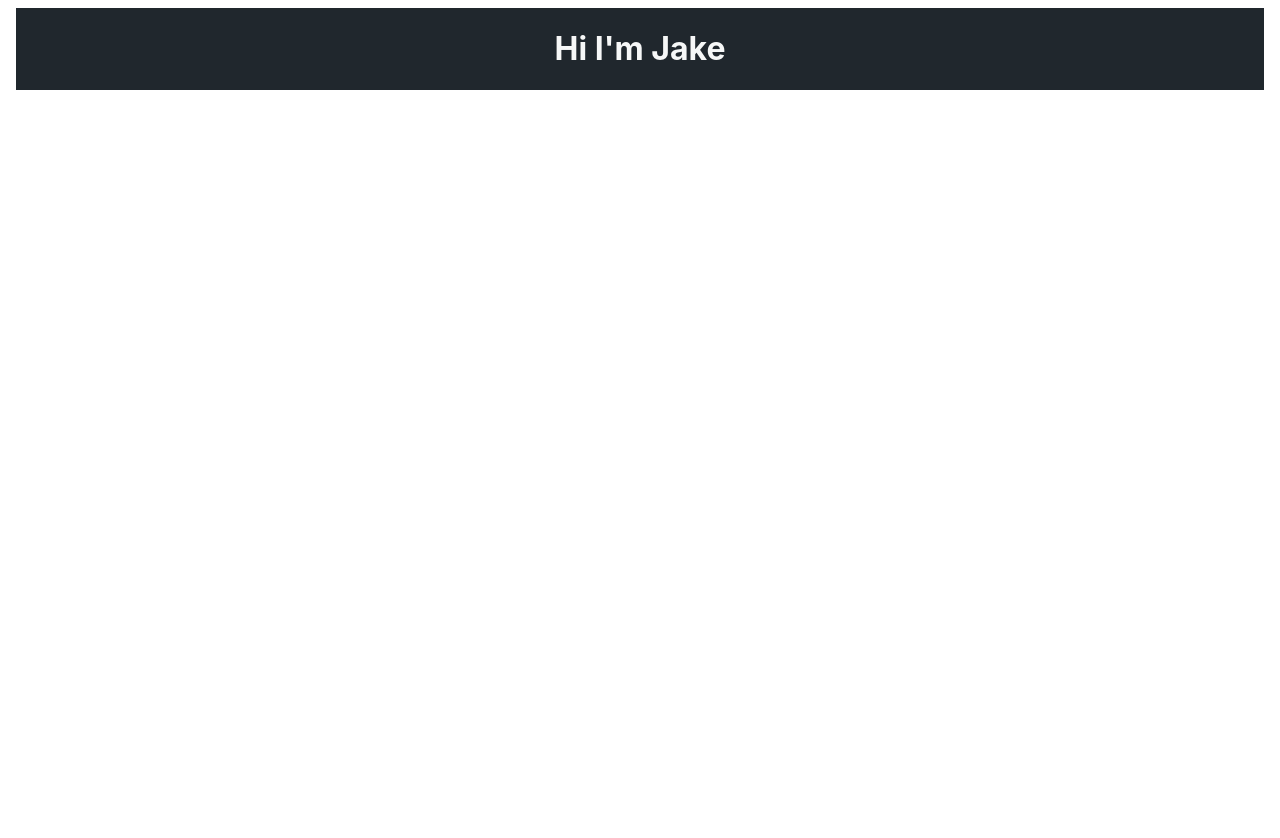
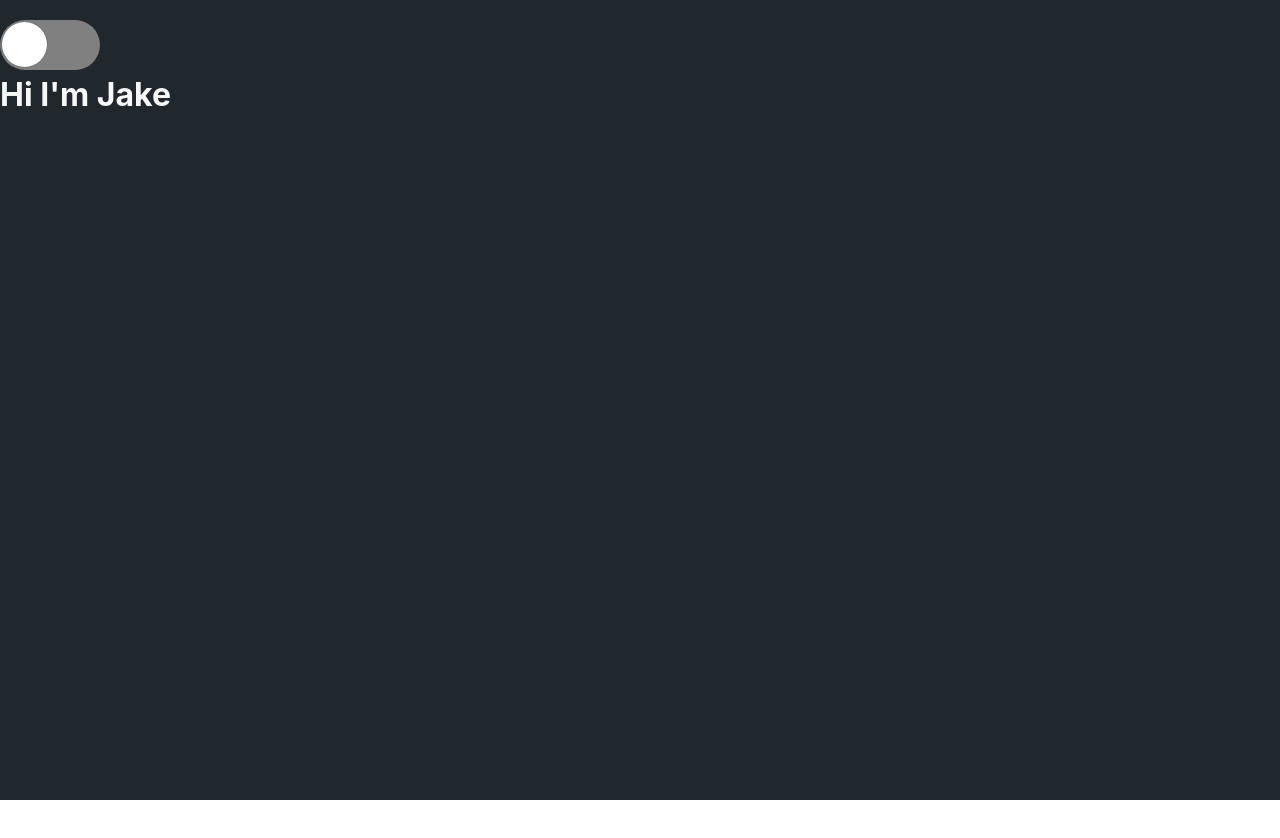
Before and after one commit to jakemeout/jakehyde.com, a Next.js app: page / in a window 1280 px wide. Shown: the top 838 px of the page. Before the commit the page ends 800 px from the top, so only its background shows below. Built offline with nearby package versions, Linux system fonts and the light colour scheme.

Commit message:
added toggle switch

```diff
--- a/pages/_document.tsx
+++ b/pages/_document.tsx
@@ -14,8 +14,8 @@ class CustomDocument extends Document {
   //   }
   render(): JSX.Element {
     return (
-      <Html>
-        <Head />
+      <Html lang="en">
+        <Head></Head>
         <body>
           <Main />
           <NextScript />
--- a/pages/index.tsx
+++ b/pages/index.tsx
@@ -2,6 +2,7 @@ import type { NextPage } from "next";
 import { useTheme } from "../styles/ThemeProvider/ThemeProvider";
 import styled from "styled-components";
 import Heading from "../src/components/Heading";
+import Navbar from "../src/components/Navbar";
 // import styled from "styled-components";
 
 const Home: NextPage = () => {
@@ -9,17 +10,16 @@ const Home: NextPage = () => {
 
   return (
     <GlobalStyle theme={theme}>
+      <Navbar />
       <Heading>Hi I'm Jake</Heading>
     </GlobalStyle>
   );
 };
 
-const GlobalStyle = styled.body(
+const GlobalStyle = styled.div(
   ({ theme }) => `
   background: ${theme.bg.primary};
   color: ${theme.text.primary};
-  display: flex;
-  justify-content: center;
 `
 );
 export default Home;
--- a/src/components/Navbar.tsx
+++ b/src/components/Navbar.tsx
@@ -1,14 +1,23 @@
 import React from "react";
 import { useTheme } from "../../styles/ThemeProvider/ThemeProvider";
 import styled from "styled-components";
+import Switch from "./Switch";
 
 const Navbar: React.FC = () => {
   const { theme } = useTheme();
-  return <NavContainer></NavContainer>;
+  return (
+    <NavContainer theme={theme}>
+      <Switch />
+    </NavContainer>
+  );
 };
 
 const NavContainer = styled.div(
   ({ theme }) => `
     color: ${theme.text.primary};
+    height: 75px;
+    width: 100%;
   `
 );
+
+export default Navbar;
--- /dev/null
+++ b/src/components/Switch.tsx
@@ -0,0 +1,74 @@
+import React, { useState } from "react";
+import styled, { StyledComponent } from "styled-components";
+import { useTheme } from "../../styles/ThemeProvider/ThemeProvider";
+
+type SwitchProp = {
+    toggleSwitch: boolean;
+  };
+
+const Switch: React.FC = () => {
+  const { theme, toggleTheme } = useTheme();
+  const [toggleSwitch, setToggleSwitch] = useState<boolean>(false);
+
+  const handleSwitch = () => {
+    setToggleSwitch(!toggleSwitch);
+  };
+
+
+
+  return (
+    <div>
+      <CheckBox
+        className="react-switch-checkbox"
+        id={`react-switch-new`}
+        type="checkbox"
+      />
+      <SwitchLabel className="react-switch-label" htmlFor={`react-switch-new`}>
+        <SwitchButton
+          toggleSwitch={toggleSwitch}
+          className={`react-switch-button`}
+          onClick={handleSwitch}
+        />
+      </SwitchLabel>
+    </div>
+  );
+};
+
+const CheckBox = styled.input`
+  height: 0;
+  width: 0;
+  visibility: hidden;
+`;
+
+const SwitchLabel = styled.label`
+  display: flex;
+  align-items: center;
+  justify-content: space-between;
+  cursor: pointer;
+  width: 100px;
+  height: 50px;
+  background: grey;
+  border-radius: 100px;
+  position: relative;
+  transition: background-color 0.2s;
+`;
+
+const SwitchButton = styled.span(
+  (toggleSwitch: SwitchProp) => `
+  ${console.log(toggleSwitch)}
+  content: "";
+  position: absolute;
+  top: 2px;
+  left: 2px;
+  width: 45px;
+  height: 45px;
+  border-radius: 45px;
+  transition: 0.2s;
+  background: #fff;
+  box-shadow: 0 0 2px 0 rgba(10, 10, 10, 0.29);
+  ${!toggleSwitch ? 'left: calc(100% - 2px);' : 'right: calc(100% - 2px);'}
+  ${!toggleSwitch ? 'transform: translateX(-100%);' : null}
+`
+);
+
+export default Switch;
--- a/styles/global.css
+++ b/styles/global.css
@@ -1,9 +1,8 @@
-html,
-body {
-  font-family: -apple-system, BlinkMacSystemFont, Segoe UI, Roboto, Oxygen, Ubuntu,
-    Cantarell, Fira Sans, Droid Sans, Helvetica Neue, sans-serif;
+* {
+  padding: 0;
+  margin: 0;
+  font-family: -apple-system, BlinkMacSystemFont, Segoe UI, Roboto, Oxygen,
+    Ubuntu, Cantarell, Fira Sans, Droid Sans, Helvetica Neue, sans-serif;
+  box-sizing: border-box;
+  height: 100%;
 }
-
-* {
-  box-sizing: border-box;
-}
```
